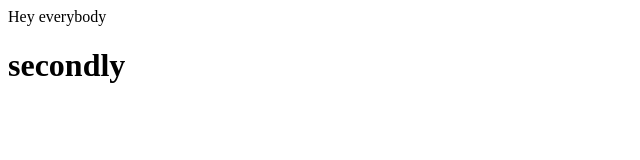
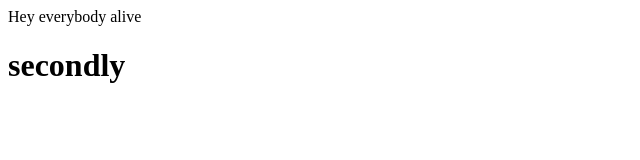
Before and after one commit to GhostCavalry/demo-repo, a plain HTML site: page index.html in a window 1280 px wide. Shown: the full height of the page, 0-640 px from the left. Drawn offline with Linux system fonts and the light colour scheme.

Commit message:
new changes

```diff
--- a/index.html
+++ b/index.html
@@ -1,2 +1,2 @@
-<div> Hey everybody </div>
+<div> Hey everybody alive </div>
 <h1> secondly </h1>
```
